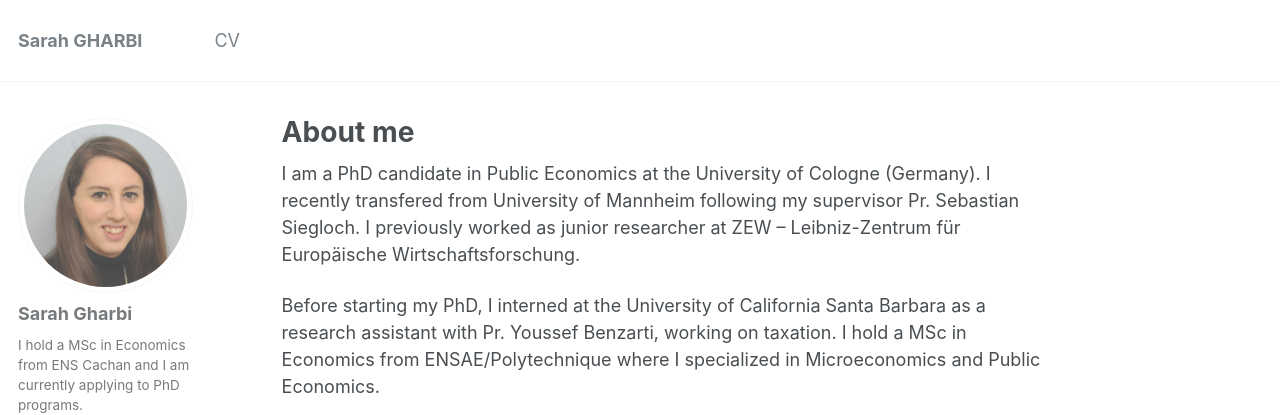
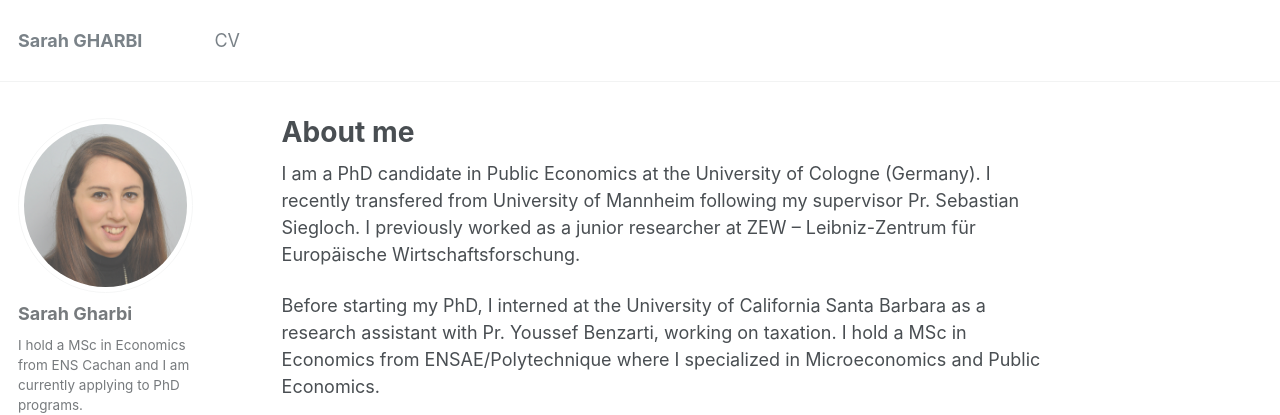
Before and after one commit to sarahgharbi/sarahgharbi.github.io, a Jekyll site: the page built from _pages/about.md, in a window 1280 px wide and 900 px high. Shown: the top 415 px of the window. Built offline with Jekyll 4.4.1, drawn with Linux system fonts in a browser that asks for light colours.

```diff
--- a/_pages/about.md
+++ b/_pages/about.md
@@ -7,7 +7,7 @@ redirect_from:
   - /about/
   - /about.html
 ---
-I am a PhD candidate in Public Economics at the University of Cologne (Germany). I recently transfered from University of Mannheim following my supervisor Pr. Sebastian Siegloch. I previously worked as junior researcher at ZEW -- Leibniz-Zentrum für Europäische Wirtschaftsforschung.
+I am a PhD candidate in Public Economics at the University of Cologne (Germany). I recently transfered from University of Mannheim following my supervisor Pr. Sebastian Siegloch. I previously worked as a junior researcher at ZEW -- Leibniz-Zentrum für Europäische Wirtschaftsforschung.
 
 
 Before starting my PhD, I interned at the University of California
```
